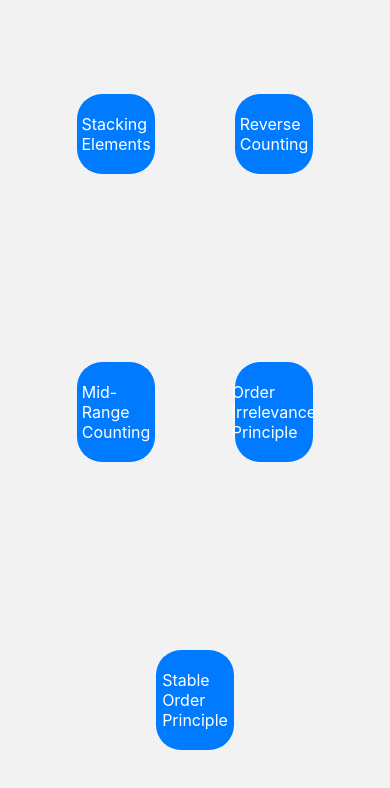
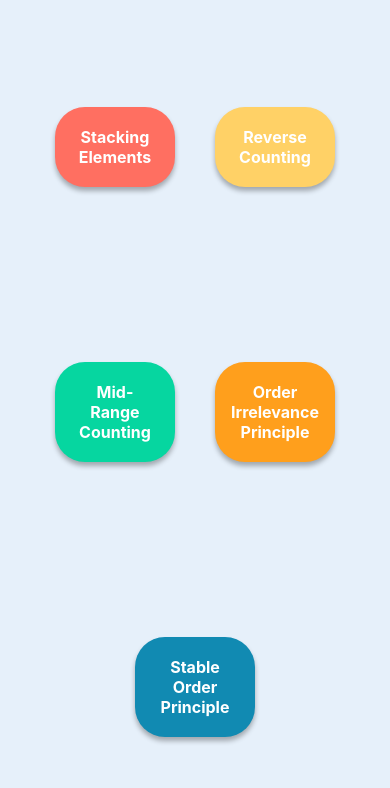
Before and after one commit to ThenukaAnjala/Smart-Learning-Platform-for-Early-Childhood-Education-SLPECE-, a React Native app in the folder frontend/: screen /SmartCounter in a window 390 px wide. Shown: the top 788 px of the page. Built offline with nearby package versions, Linux system fonts and the light colour scheme.

Commit message:
Smart Counter background Ui enhanced
background added

```diff
--- a/frontend/package.json
+++ b/frontend/package.json
@@ -19,12 +19,14 @@
     "react": "18.3.1",
     "react-native": "0.76.3",
     "react-native-gesture-handler": "~2.20.2",
+    "react-native-linear-gradient": "^2.8.3",
     "react-native-reanimated": "~3.16.1",
     "react-native-safe-area-context": "4.12.0",
     "react-native-screens": "~4.1.0",
     "react-native-svg": "^15.10.1",
     "react-native-vector-icons": "^10.2.0",
-    "react-native-view-shot": "^4.0.3"
+    "react-native-view-shot": "^4.0.3",
+    "expo-linear-gradient": "~14.0.2"
   },
   "devDependencies": {
     "@babel/core": "^7.20.0"
--- a/frontend/screens/SmartCounter.js
+++ b/frontend/screens/SmartCounter.js
@@ -1,5 +1,5 @@
 import React from 'react';
-import { View, Text, StyleSheet, TouchableOpacity } from 'react-native';
+import { View, Text, StyleSheet, TouchableOpacity, Animated } from 'react-native';
 import { useNavigation } from '@react-navigation/native';
 
 export default function SmartCounter() {
@@ -12,41 +12,84 @@ export default function SmartCounter() {
         'Stable Order Principle'
     ];
 
+    // Animation for buttons
+    const bounceAnim = React.useRef(skills.map(() => new Animated.Value(1))).current;
+
+    const handlePressIn = (index) => {
+        Animated.spring(bounceAnim[index], {
+            toValue: 0.95,
+            friction: 5,
+            useNativeDriver: true,
+        }).start();
+    };
+
+    const handlePressOut = (index) => {
+        Animated.spring(bounceAnim[index], {
+            toValue: 1,
+            friction: 5,
+            useNativeDriver: true,
+        }).start();
+    };
+
     return (
         <View style={styles.container}>
             {skills.map((skill, index) => (
-                <TouchableOpacity
+                <Animated.View
                     key={index}
-                    style={styles.buttonContainer}
-                    onPress={() => navigation.navigate(skill)}
+                    style={[
+                        styles.buttonContainer,
+                        { transform: [{ scale: bounceAnim[index] }] },
+                        { backgroundColor: getColor(index) }, // Dynamic colors
+                    ]}
                 >
-                    <Text style={styles.buttonText}>{skill}</Text>
-                </TouchableOpacity>
+                    <TouchableOpacity
+                        onPressIn={() => handlePressIn(index)}
+                        onPressOut={() => handlePressOut(index)}
+                        onPress={() => navigation.navigate(skill)}
+                        style={styles.touchable}
+                    >
+                        <Text style={styles.buttonText}>{skill}</Text>
+                    </TouchableOpacity>
+                </Animated.View>
             ))}
         </View>
     );
 }
 
+// Function to assign playful colors to buttons
+const getColor = (index) => {
+    const colors = ['#FF6F61', '#FFD166', '#06D6A0', '#FF9F1C', '#118AB2'];
+    return colors[index % colors.length];
+};
+
 const styles = StyleSheet.create({
     container: {
         flex: 1,
+        backgroundColor: '#E6F0FA', // Light, playful blue background
         justifyContent: 'center',
         alignItems: 'center',
-        flexDirection:'row',
-        flexWrap:'wrap'
+        flexDirection: 'row',
+        flexWrap: 'wrap',
+        padding: 20,
     },
     buttonContainer: {
-        margin: 40,
+        margin: 20,
+        borderRadius: 30,
+        shadowColor: '#000',
+        shadowOffset: { width: 0, height: 4 },
+        shadowOpacity: 0.3,
+        shadowRadius: 5,
+        elevation: 8,
+    },
+    touchable: {
         padding: 20,
-        width: '20%',
-        minHeight:'auto',
-        backgroundColor: '#007BFF',
-        borderRadius: 25,
-        justifyContent: 'center',
+        width: 120, // Fixed width for consistency
         alignItems: 'center',
     },
     buttonText: {
         color: '#FFFFFF',
         fontSize: 16,
+        fontWeight: 'bold',
+        textAlign: 'center',
     },
 });
```
Also changed, not shown: 1 other file (tests, documents, lock files or other folders).
